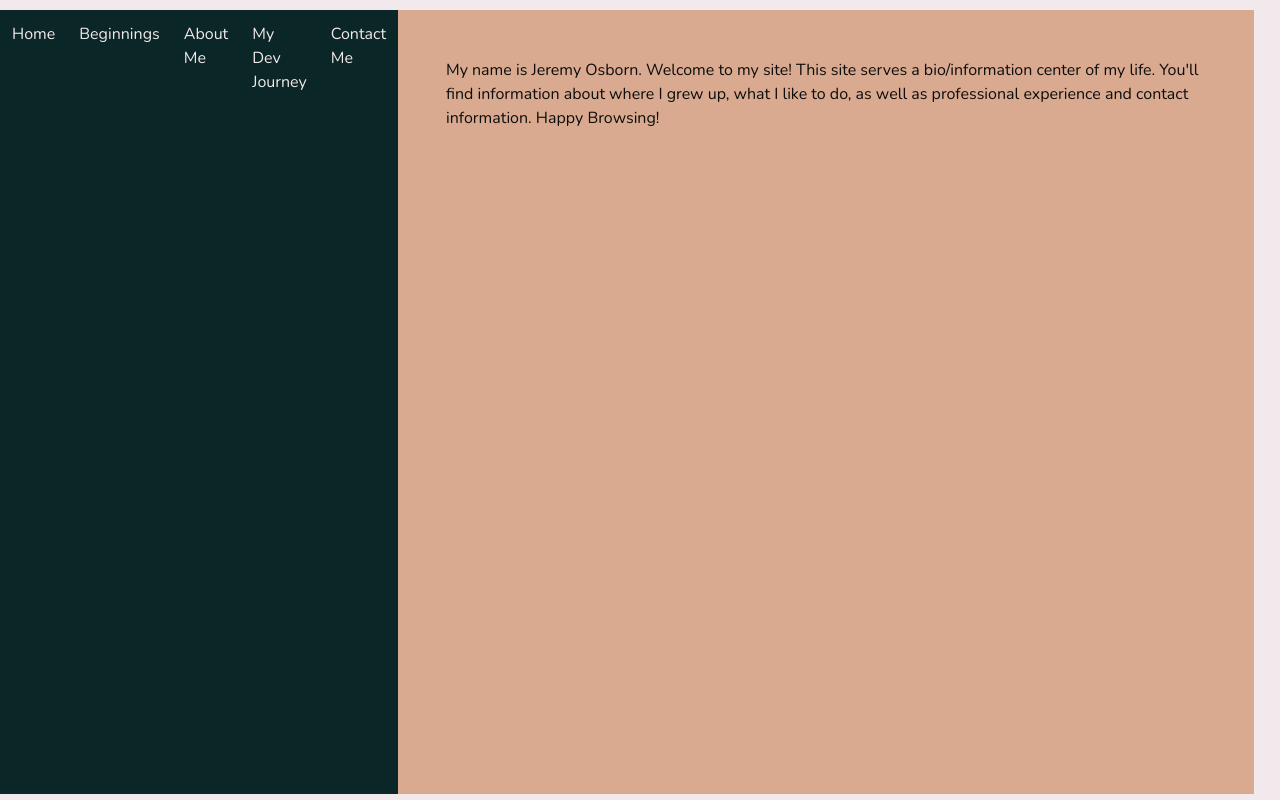
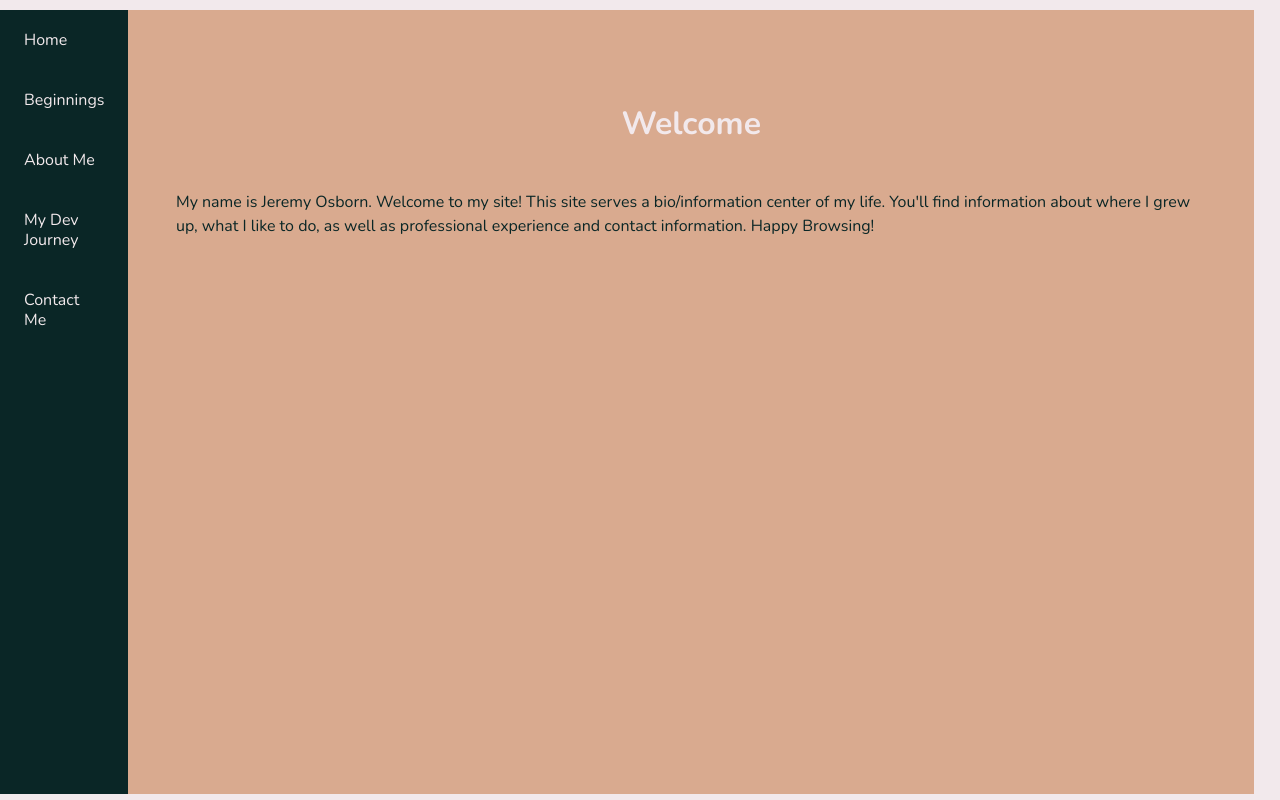
Before and after one commit to jwosborn/Website, a React (Create React App) app: page / in a window 1280 px wide. Built offline with nearby package versions, Linux system fonts and the light colour scheme.

Commit message:
convert nav to menu add heros

```diff
--- a/src/App.scss
+++ b/src/App.scss
@@ -12,7 +12,7 @@ $green: #0a2626;
 
 // Update Bulma's global variables
 $family-sans-serif: "Nunito", sans-serif;
-$grey-dark: $black;
+$grey-dark: $green;
 $grey-light: $beige-dark;
 $primary: $green;
 $link: $beige-dark;
@@ -24,8 +24,8 @@ $body-background-color: $white;
 $control-border-width: 2px;
 $input-border-color: transparent;
 $input-shadow: none;
-$navbar-item-color: $white;
-$navbar-item-hover-color: $link;
+$menu-item-color: $white;
+$menu-item-hover-color: $green;
 
 // Import only what you need from Bulma
 @import "../node_modules/bulma/sass/utilities/_all.sass";
@@ -55,13 +55,14 @@ $navbar-item-hover-color: $link;
 }
 .switch-wrapper {
   background-color: $beige-light;
-  width: 87vw;
+  width: 90vw;
 }
 .content {
   line-height: 1.5em;
 }
 .menu {
   background-color: $green;
+  width: 10vw;
 }
 .title {
   color: $white;
--- a/src/components/Home.js
+++ b/src/components/Home.js
@@ -3,6 +3,9 @@ import React from "react";
 function Home() {
   return (
     <div className="section">
+      <div className="hero">
+        <div className="hero-body title">Welcome</div>
+      </div>
       <div className="content">
         My name is Jeremy Osborn. Welcome to my site! This site serves a
         bio/information center of my life. You'll find information about where I
--- a/src/components/Menu.js
+++ b/src/components/Menu.js
@@ -3,23 +3,25 @@ import { Link } from "react-router-dom";
 
 function Menu() {
   return (
-    <nav className="navbar menu is-centered">
+    <div className="menu is-centered">
+      <div className="menu-list">
         <Link to="/">
-        <div className="navbar-item column">Home</div>
+          <div className="menu-item column">Home</div>
         </Link>
         <Link to="/beginnings">
-        <div className="navbar-item column">Beginnings</div>
+          <div className="menu-item column">Beginnings</div>
         </Link>
         <Link to="/about">
-        <div className="navbar-item column">About Me</div>
+          <div className="menu-item column">About Me</div>
         </Link>
         <Link to="/dev">
-        <div className="navbar-item column">My Dev Journey</div>
+          <div className="menu-item column">My Dev Journey</div>
         </Link>{" "}
         <Link to="/contact">
-        <div className="navbar-item column">Contact Me</div>
+          <div className="menu-item column">Contact Me</div>
         </Link>
-    </nav>
+      </div>
+    </div>
   );
 }
 
--- a/src/components/beginnings.js
+++ b/src/components/beginnings.js
@@ -2,17 +2,18 @@ import React from "react";
 
 function Beginnings() {
   return (
-    <div className="beg-wrapper">
     <div className="section">
+      <div className="hero">
+        <span className="hero-body title">Beginnings..</span>
+      </div>
       <div className="columns">
         <div className="column">
           <div className="image">IMAGE HERE</div>
         </div>
         <div className="column">
           <div className="content">
-              I grew up in a small-ish town in MS(Olive Branch). Truthfully we
-              are more a suburb of Memphis,TN than we are a part of MS.
-            </div>
+            I grew up in a small-ish town in MS(Olive Branch). Truthfully we are
+            more a suburb of Memphis,TN than we are a part of MS.
           </div>
         </div>
       </div>
```
Lines whose indentation alone changed are shown as unchanged.
